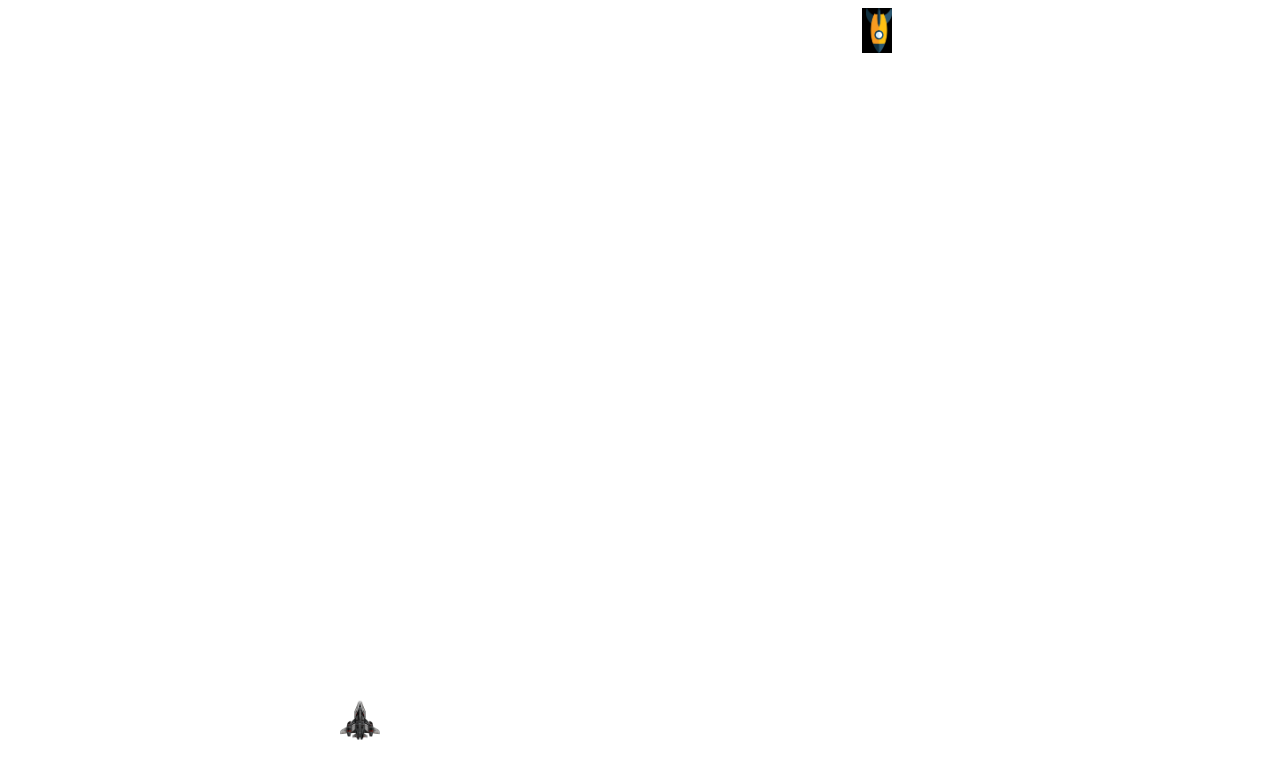
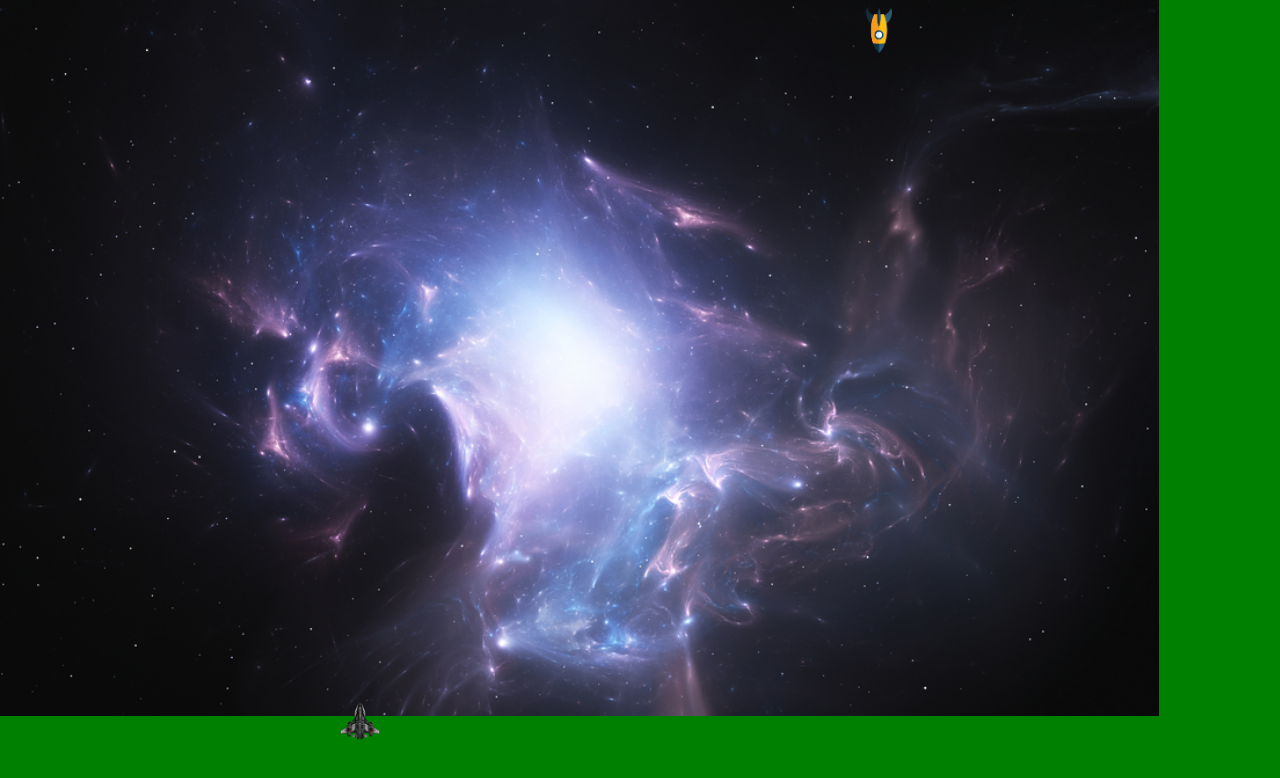
Before and after one commit to ghariosk/game, a plain HTML site: page index.html in a window 1280 px wide. Drawn offline with nearby package versions, Linux system fonts and the light colour scheme.

Commit message:
added a nice background

```diff
--- a/style.css
+++ b/style.css
@@ -1,8 +1,15 @@
+body {
+	background-color : green;
+	background-image:url('images/space.jpg');
+	background-size : contain;
+	background-repeat:no-repeat;
+}
+
 #small-ball {
 
 	width :200px;
 	height:200px;
-	background-color:black;
+	/*background-color:black;*/
 	border-radius:50%;
 	position : absolute
 
@@ -88,7 +95,7 @@ body {
 	background-size:contain;
 	background-repeat:no-repeat;
 	-webkit-transform: rotate(180deg);
-	background-color:black;
+	/*background-color:black;*/
 
 
 
```
Also changed, not shown: images/space.jpg (added).
